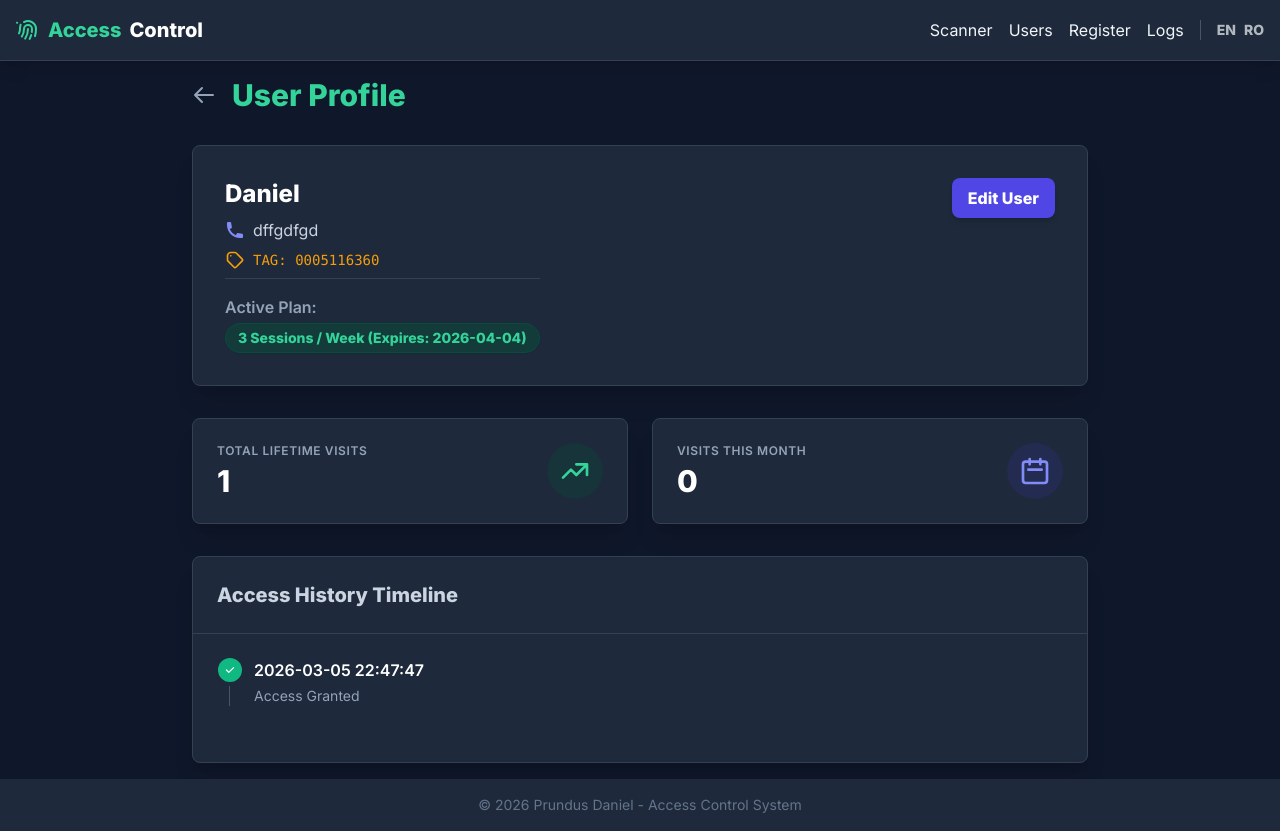
After one commit to prundusdanielioan/accessControl, a Flask app: page /user/13 in a window 1280 px wide. The commit adds this page. Run offline with Flask 3, Linux system fonts and the light colour scheme; some libraries are stand-ins or nearby versions.

Commit message:
fix: înlocuire iconiță ambigüă pentru TAG

```diff
--- a/app.py
+++ b/app.py
@@ -113,6 +113,25 @@ def get_users():
     users = database.get_all_users()
     return render_template('users.html', users=users)
 
+@app.route('/user/<int:user_id>')
+def user_profile(user_id):
+    user = database.get_user_by_id(user_id)
+    if not user:
+        return redirect(url_for('get_users'))
+
+    sub = database.get_active_subscription(user_id)
+    stats = database.get_user_stats(user_id)
+    logs = database.get_user_logs(user_id, limit=50)
+
+    # Also fetch enrolled classes manually here for display
+    user_classes = database.db.session.query(database.ClassSchedule)\
+        .join(database.ClassParticipant, database.ClassParticipant.class_id == database.ClassSchedule.id)\
+        .filter(database.ClassParticipant.user_id == user_id)\
+        .all()
+    classes = [database.dict_helper(c) for c in user_classes]
+
+    return render_template('user_profile.html', user=user, sub=sub, stats=stats, logs=logs, classes=classes)
+
 @app.route('/user/<int:user_id>/edit', methods=['GET', 'POST'])
 def edit_user(user_id):
     if request.method == 'POST':
--- a/database.py
+++ b/database.py
@@ -427,3 +427,37 @@ def get_class_stats():
             'percentage': round(pct)
         })
     return stats
+
+def get_user_stats(user_id):
+    today = datetime.date.today()
+    # Total visits
+    total_visits = db.session.query(db.func.count(AccessLog.id))\
+        .filter(AccessLog.user_id == user_id)\
+        .filter(AccessLog.allowed == True)\
+        .scalar()
+
+    # Visits this month
+    monthly_visits = db.session.query(db.func.count(AccessLog.id))\
+        .filter(AccessLog.user_id == user_id)\
+        .filter(AccessLog.allowed == True)\
+        .filter(db.extract('year', AccessLog.timestamp) == today.year)\
+        .filter(db.extract('month', AccessLog.timestamp) == today.month)\
+        .scalar()
+
+    return {
+        'total_visits': total_visits,
+        'monthly_visits': monthly_visits
+    }
+
+def get_user_logs(user_id, limit=100):
+    logs = AccessLog.query.filter_by(user_id=user_id)\
+        .order_by(AccessLog.timestamp.desc())\
+        .limit(limit).all()
+
+    logs_list = []
+    for log in logs:
+        l_dict = dict_helper(log)
+        if hasattr(l_dict['timestamp'], 'strftime'):
+            l_dict['timestamp'] = l_dict['timestamp'].strftime('%Y-%m-%d %H:%M:%S')
+        logs_list.append(l_dict)
+    return logs_list
--- /dev/null
+++ b/templates/user_profile.html
@@ -0,0 +1,151 @@
+{% extends "layout.html" %}
+
+{% block content %}
+<div class="max-w-4xl mx-auto space-y-8">
+
+    <div class="flex items-center gap-4 mb-4">
+        <a href="/users" class="text-slate-400 hover:text-white transition">
+            <svg xmlns="http://www.w3.org/2000/svg" class="h-6 w-6" fill="none" viewBox="0 0 24 24"
+                stroke="currentColor">
+                <path stroke-linecap="round" stroke-linejoin="round" stroke-width="2" d="M10 19l-7-7m0 0l7-7m-7 7h18" />
+            </svg>
+        </a>
+        <h1 class="text-3xl font-bold text-emerald-400">{{ _('User Profile') }}</h1>
+    </div>
+
+    <!-- Personal Profile Card -->
+    <div
+        class="bg-slate-800 rounded-lg shadow-xl p-8 border border-slate-700 md:flex md:justify-between md:items-start">
+        <div>
+            <h2 class="text-2xl font-bold text-white mb-2">{{ user['name'] }}</h2>
+            <div class="space-y-2 text-slate-300">
+                <p class="flex items-center gap-2">
+                    <svg xmlns="http://www.w3.org/2000/svg" class="h-5 w-5 text-indigo-400" viewBox="0 0 20 20"
+                        fill="currentColor">
+                        <path
+                            d="M2 3a1 1 0 011-1h2.153a1 1 0 01.986.836l.74 4.435a1 1 0 01-.54 1.06l-1.548.773a11.037 11.037 0 006.105 6.105l.774-1.548a1 1 0 011.059-.54l4.435.74a1 1 0 01.836.986V17a1 1 0 01-1 1h-2C7.82 18 2 12.18 2 5V3z" />
+                    </svg>
+                    {{ user['phone'] }}
+                </p>
+                <p class="flex items-center gap-2 font-mono text-sm text-amber-500">
+                    <svg xmlns="http://www.w3.org/2000/svg" class="h-5 w-5" fill="none" viewBox="0 0 24 24"
+                        stroke="currentColor">
+                        <path stroke-linecap="round" stroke-linejoin="round" stroke-width="2"
+                            d="M7 7h.01M7 3h5c.512 0 1.024.195 1.414.586l7 7a2 2 0 010 2.828l-7 7a2 2 0 01-2.828 0l-7-7A1.994 1.994 0 013 12V7a4 4 0 014-4z" />
+                    </svg>
+                    TAG: {{ user['rfid_tag'] }}
+                </p>
+                <div class="mt-4 pt-4 border-t border-slate-700">
+                    <p class="font-semibold text-slate-400 mb-1">{{ _('Active Plan:') }}</p>
+                    {% if sub %}
+                    <span
+                        class="bg-emerald-900/50 text-emerald-400 px-3 py-1 rounded-full text-sm font-bold border border-emerald-900 shadow-sm inline-block">
+                        {{ _(sub['sub_name']) }} ({{ _('Expires:') }} {{ sub.end_date.strftime('%Y-%m-%d') if
+                        sub.end_date.strftime else sub.end_date }})
+                    </span>
+                    {% else %}
+                    <span class="text-rose-400 text-sm font-semibold">{{ _('No Standard Subscriptions Active') }}</span>
+                    {% endif %}
+                </div>
+
+                {% if classes %}
+                <div class="mt-4">
+                    <p class="font-semibold text-slate-400 mb-2">{{ _('Enrolled Classes:') }}</p>
+                    <div class="flex flex-wrap gap-2">
+                        {% for c in classes %}
+                        {% set days = ['Luni', 'Marți', 'Miercuri', 'Joi', 'Vineri', 'Sâmbătă', 'Duminică'] %}
+                        <span
+                            class="bg-indigo-900/50 text-indigo-400 border border-indigo-700 px-3 py-1 rounded-full text-xs font-bold">
+                            {{ c['name'] }} ({{ days[c['day_of_week']] }} {{ c['start_time'][:5] if c['start_time'] is
+                            string else c['start_time'] }})
+                        </span>
+                        {% endfor %}
+                    </div>
+                </div>
+                {% endif %}
+            </div>
+        </div>
+
+        <div class="mt-6 md:mt-0 flex gap-4">
+            <a href="/user/{{ user['id'] }}/edit"
+                class="bg-indigo-600 hover:bg-indigo-500 text-white px-4 py-2 rounded-lg font-bold transition shadow-md">
+                {{ _('Edit User') }}
+            </a>
+        </div>
+    </div>
+
+    <!-- Stats Row -->
+    <div class="grid grid-cols-1 md:grid-cols-2 gap-6">
+        <div class="bg-slate-800 rounded-lg shadow-xl p-6 border border-slate-700 flex items-center justify-between">
+            <div>
+                <p class="text-slate-400 font-semibold mb-1 uppercase tracking-wider text-xs">{{ _('Total Lifetime
+                    Visits') }}</p>
+                <p class="text-3xl font-black text-white">{{ stats['total_visits'] }}</p>
+            </div>
+            <div class="p-3 bg-emerald-900/30 rounded-full text-emerald-400">
+                <svg xmlns="http://www.w3.org/2000/svg" class="h-8 w-8" fill="none" viewBox="0 0 24 24"
+                    stroke="currentColor">
+                    <path stroke-linecap="round" stroke-linejoin="round" stroke-width="2"
+                        d="M13 7h8m0 0v8m0-8l-8 8-4-4-6 6" />
+                </svg>
+            </div>
+        </div>
+        <div class="bg-slate-800 rounded-lg shadow-xl p-6 border border-slate-700 flex items-center justify-between">
+            <div>
+                <p class="text-slate-400 font-semibold mb-1 uppercase tracking-wider text-xs">{{ _('Visits This Month')
+                    }}</p>
+                <p class="text-3xl font-black text-white">{{ stats['monthly_visits'] }}</p>
+            </div>
+            <div class="p-3 bg-indigo-900/30 rounded-full text-indigo-400">
+                <svg xmlns="http://www.w3.org/2000/svg" class="h-8 w-8" fill="none" viewBox="0 0 24 24"
+                    stroke="currentColor">
+                    <path stroke-linecap="round" stroke-linejoin="round" stroke-width="2"
+                        d="M8 7V3m8 4V3m-9 8h10M5 21h14a2 2 0 002-2V7a2 2 0 00-2-2H5a2 2 0 00-2 2v12a2 2 0 002 2z" />
+                </svg>
+            </div>
+        </div>
+    </div>
+
+    <!-- Timeline History -->
+    <div class="bg-slate-800 rounded-lg shadow-xl overflow-hidden border border-slate-700">
+        <div class="p-6 border-b border-slate-700">
+            <h2 class="text-xl font-bold text-slate-300">{{ _('Access History Timeline') }}</h2>
+        </div>
+        <div class="p-6 max-h-[500px] overflow-y-auto">
+            {% if logs %}
+            <div class="relative border-l border-slate-600 ml-3 space-y-6">
+                {% for log in logs %}
+                <div class="mb-8 ml-6 relative">
+                    <span
+                        class="absolute flex items-center justify-center w-6 h-6 rounded-full -left-9 ring-4 ring-slate-800 {% if log['allowed'] %}bg-emerald-500{% else %}bg-rose-500{% endif %}">
+                        {% if log['allowed'] %}
+                        <svg xmlns="http://www.w3.org/2000/svg" class="h-3 w-3 text-white" viewBox="0 0 20 20"
+                            fill="currentColor">
+                            <path fill-rule="evenodd"
+                                d="M16.707 5.293a1 1 0 010 1.414l-8 8a1 1 0 01-1.414 0l-4-4a1 1 0 011.414-1.414L8 12.586l7.293-7.293a1 1 0 011.414 0z"
+                                clip-rule="evenodd" />
+                        </svg>
+                        {% else %}
+                        <svg xmlns="http://www.w3.org/2000/svg" class="h-3 w-3 text-white" viewBox="0 0 20 20"
+                            fill="currentColor">
+                            <path fill-rule="evenodd"
+                                d="M4.293 4.293a1 1 0 011.414 0L10 8.586l4.293-4.293a1 1 0 111.414 1.414L11.414 10l4.293 4.293a1 1 0 01-1.414 1.414L10 11.414l-4.293 4.293a1 1 0 01-1.414-1.414L8.586 10 4.293 5.707a1 1 0 010-1.414z"
+                                clip-rule="evenodd" />
+                        </svg>
+                        {% endif %}
+                    </span>
+                    <h3 class="flex items-center mb-1 text-md font-semibold text-white">
+                        {{ log['timestamp'] }}
+                    </h3>
+                    <p class="mb-1 text-sm font-normal text-slate-400">{{ _(log['reason']) }}</p>
+                </div>
+                {% endfor %}
+            </div>
+            {% else %}
+            <p class="text-slate-500 italic text-center py-4">{{ _('No access history available for this user.') }}</p>
+            {% endif %}
+        </div>
+    </div>
+
+</div>
+{% endblock %}
```
Also changed, not shown: templates/users.html (+6 -1 lines), access_control.db.
